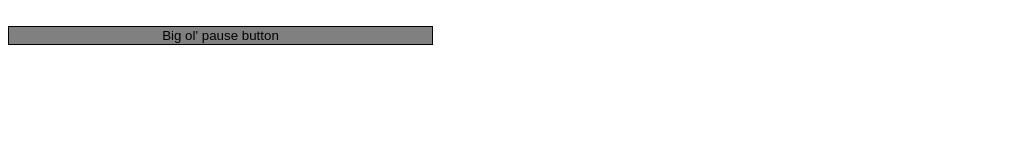
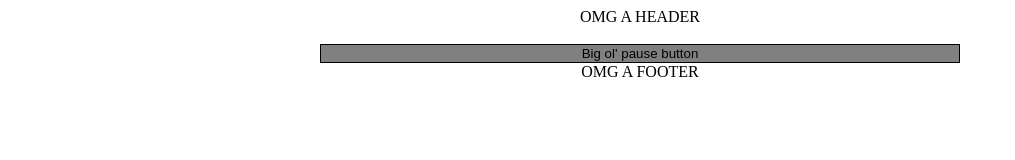
Before and after one commit to shans/dubbler, a plain HTML site: page index.html in a window 1280 px wide. Shown: the whole page, without its empty margins (0-1015 px from the left). Drawn offline with Linux system fonts and the light colour scheme.

Commit message:
Rejigged content to be less nasty.

```diff
--- a/index.html
+++ b/index.html
@@ -8,19 +8,38 @@
 .visible {
 }
 
+#audioHider {
+  opacity: 0;
+  position: absolute;
+}
+
+.button {
+  background-color: gray;
+  border: 1px solid black;
+  width: 640px;
+}
+
+body {
+  text-align: center;
+}
+
 </style>
 
+<div id="header">OMG A HEADER</div>
+<div id="content">
   <div id="videoHider" class="invisible">
     <div id="videoHolder">
       You need Flash player 8+ and JavaScript enabled to view this video.
     </div>
   </div>
 
-<div style="opacity: 0; position: absolute">
+  <div id="audioHider">
     <div id="audioHolder"></div>
   </div>
+  <button class="button" id="pause">Big ol' pause button</button>
+</div>
+<div id="footer">OMG A FOOTER</div>
 
-<button style="background-color: gray; border: 1px solid black; width: 425px" id="pause">Big ol' pause button</button>
 
 <script type="text/javascript" src="swfobject.js"></script>
 
@@ -31,7 +50,7 @@ var config = data.split(":");
 
 var params = { allowScriptAccess: "always" };
 var atts = { id: "video" };
-swfobject.embedSWF("http://www.youtube.com/apiplayer?enablejsapi=1&playerapiid=video&version=3", "videoHolder", "425", "356", "8", null, null, params, atts);
+swfobject.embedSWF("http://www.youtube.com/apiplayer?enablejsapi=1&playerapiid=video&version=3", "videoHolder", "640", "480", "8", null, null, params, atts);
 
 var atts = { id: "audio" };
 swfobject.embedSWF("http://www.youtube.com/apiplayer?enablejsapi=1&playerapiid=audio&version=3", "audioHolder", "200", "200", "8", null, null, params, atts);
```
Lines whose indentation alone changed are shown as unchanged.
